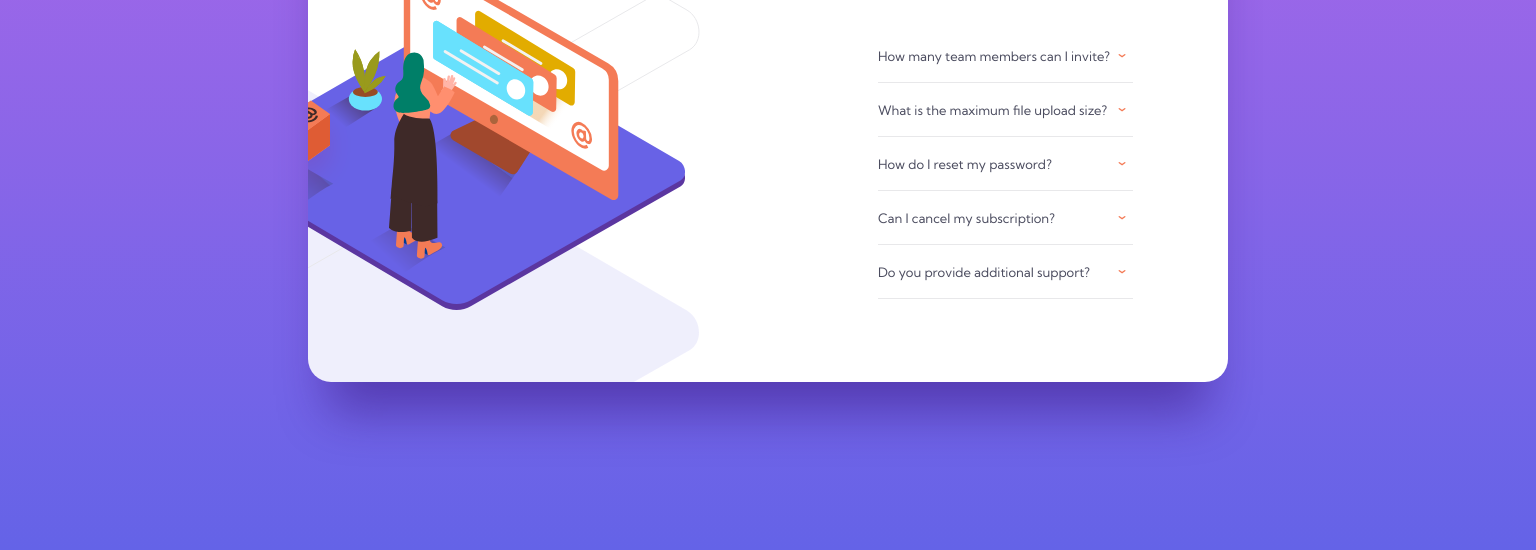
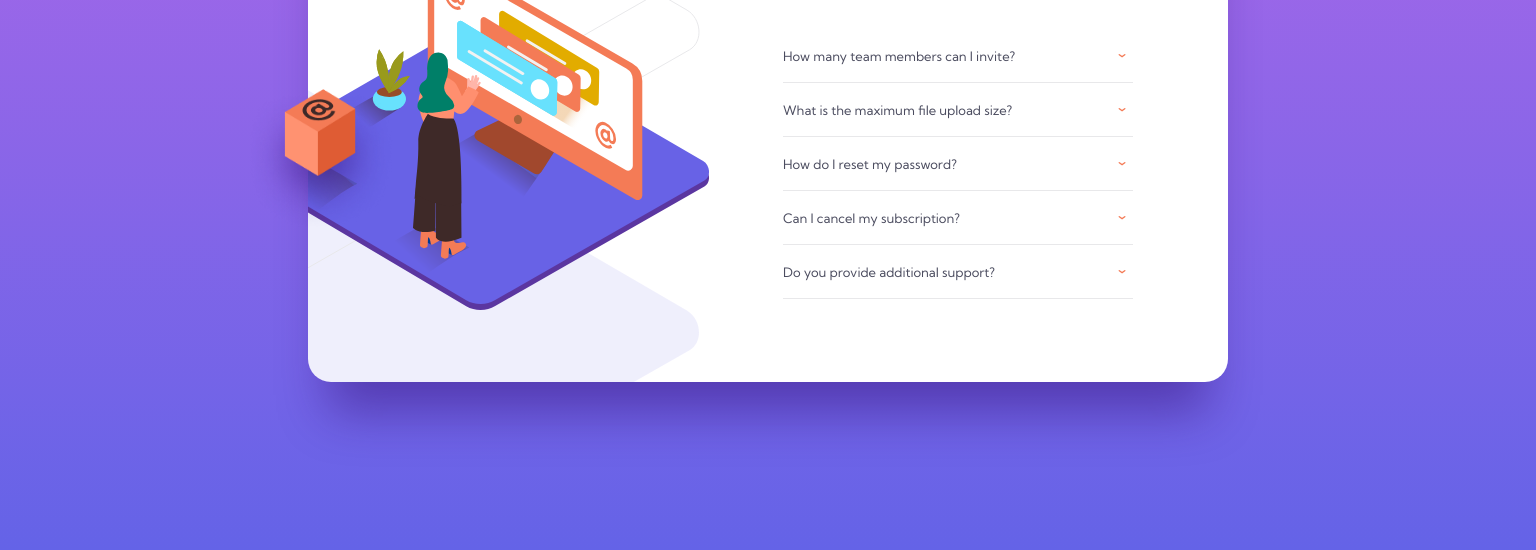
Before and after one commit to AniAvazneli/Faq-Accordion, a plain HTML site: page index.html in a window 1536 px wide. Shown: the part 250-800 px from the top of the page. Drawn offline with Linux system fonts and the light colour scheme.

Commit message:
box position fixed

```diff
--- a/index.html
+++ b/index.html
@@ -10,11 +10,11 @@
 
 <body>
     <main class="card">
+        <img class="desktopBox" src="./images/Group 6.png"
+            alt="ilustration of box where is written @" />
         <section class="cardContent">
             <img class="mobileVersionImage" src="./images/illustration-woman-online-mobile.svg"
                 alt="ilustration of women with monitor" />
-            <img class="desktopBox" src="./images/illustration-box-desktop.svg"
-                alt="ilustration of box where is written @" />
             <img class="desktopVersionImage" src="./images/illustration-woman-online-desktop.svg"
                 alt="ilustration of women with monitor" />
             <div class="contTexts">
--- a/style.css
+++ b/style.css
@@ -140,6 +140,7 @@ hr {
         background-size: 964px, 944px;
         background-position: 1300%, 0%;
         overflow: hidden;
+        position: relative;
     }
 
     .mobileVersionImage {
@@ -150,22 +151,23 @@ hr {
         display: flex;
         width: 472px;
         height: 359px;
-        transform: translate(-40%, 0%);
+        transform: translate(-15%, 0%);
     }
 
     .desktopBox {
         display: flex;
-        width: 90px;
-        height: 106px;
-        transform: translate(-49%, 20%);
+        width: 150px;
+        height: 150px;
+        transform: translate(-26%, 225%);
         z-index: 2;
-        overflow: visible;
+        position: fixed;
     }
 
     .contTexts{
         margin-top: 65px;
         margin-right: 95px;
         margin-bottom: 83px;
+        width: 350px;
     }
     .headline{
         margin-top: 0px;
```
Also changed, not shown: images/Group 6.png (added).
